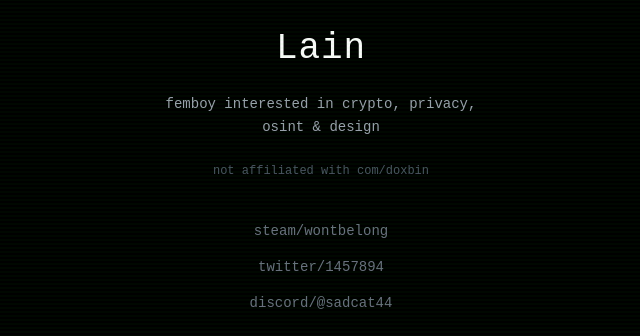
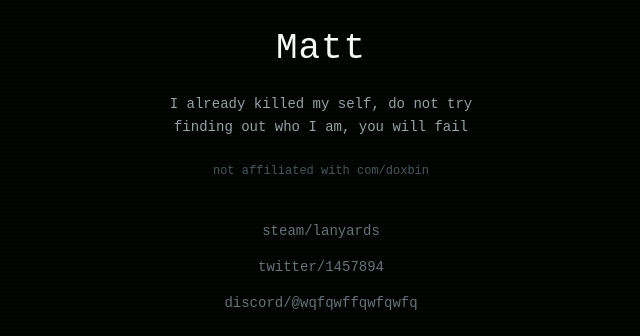
Before and after one commit to lostmyledger/lostmyledger.github.io, a plain HTML site: page docs/index.html in a window 1280 px wide. Shown: the part 163-499 px from the top of the page, without its empty margins (319-959 px from the left). Drawn offline with nearby package versions, Linux system fonts and the light colour scheme.

Commit message:
Update index.html

```diff
--- a/docs/index.html
+++ b/docs/index.html
@@ -3,7 +3,7 @@
 <head>
     <meta charset="UTF-8">
     <meta name="viewport" content="width=device-width, initial-scale=1.0">
-    <title>Lain</title>
+    <title>matt</title>
     <script src="https://cdn.tailwindcss.com"></script>
     <style>
         body {
@@ -84,19 +84,19 @@
                  class="profile-img w-32 h-32 mx-auto object-cover"
                  draggable="false">
         </div>
-        <h1 class="text-4xl font-light tracking-wide">Lain</h1>
+        <h1 class="text-4xl font-light tracking-wide">Matt</h1>
         <p class="text-gray-400 text-sm max-w-xs mx-auto leading-relaxed">
-            femboy interested in crypto, privacy, osint & design
+            I already killed my self, do not try finding out who I am, you will fail
         </p>
         <p class="text-gray-600 text-xs max-w-xs mx-auto">
             not affiliated with com/doxbin
         </p>
         <div class="space-y-3 pt-4">
             <div>
-                <a href="https://steamcommunity.com/id/wontbelong"
+                <a href="https://steamcommunity.com/id/lanyards"
                    target="_blank"
                    class="link-hover text-gray-500 text-sm">
-                   steam/wontbelong
+                   steam/lanyards
                 </a>
             </div>
             <div>
@@ -108,7 +108,7 @@
             </div>
             <div>
                 <span class="link-hover text-gray-500 text-sm cursor-default">
-                    discord/@sadcat44
+                    discord/@wqfqwffqwfqwfq
                 </span>
             </div>
         </div>
```
